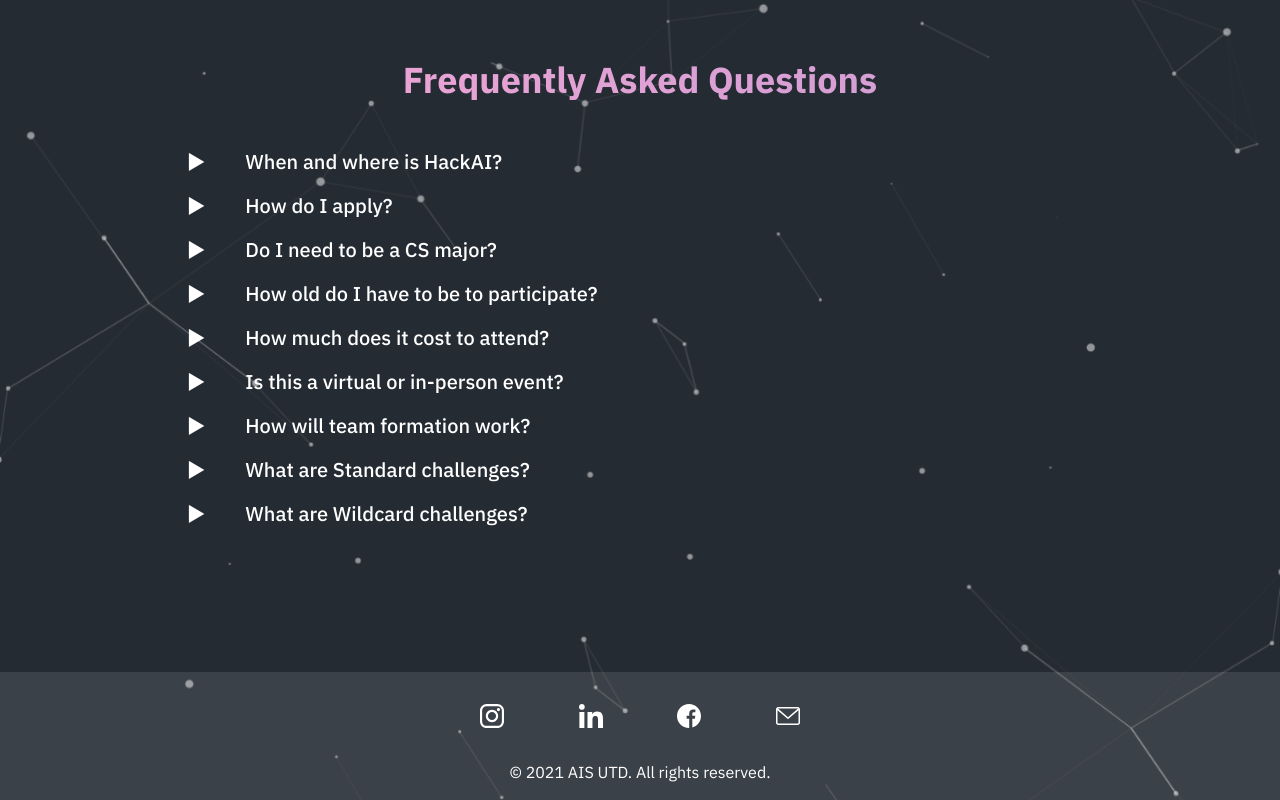
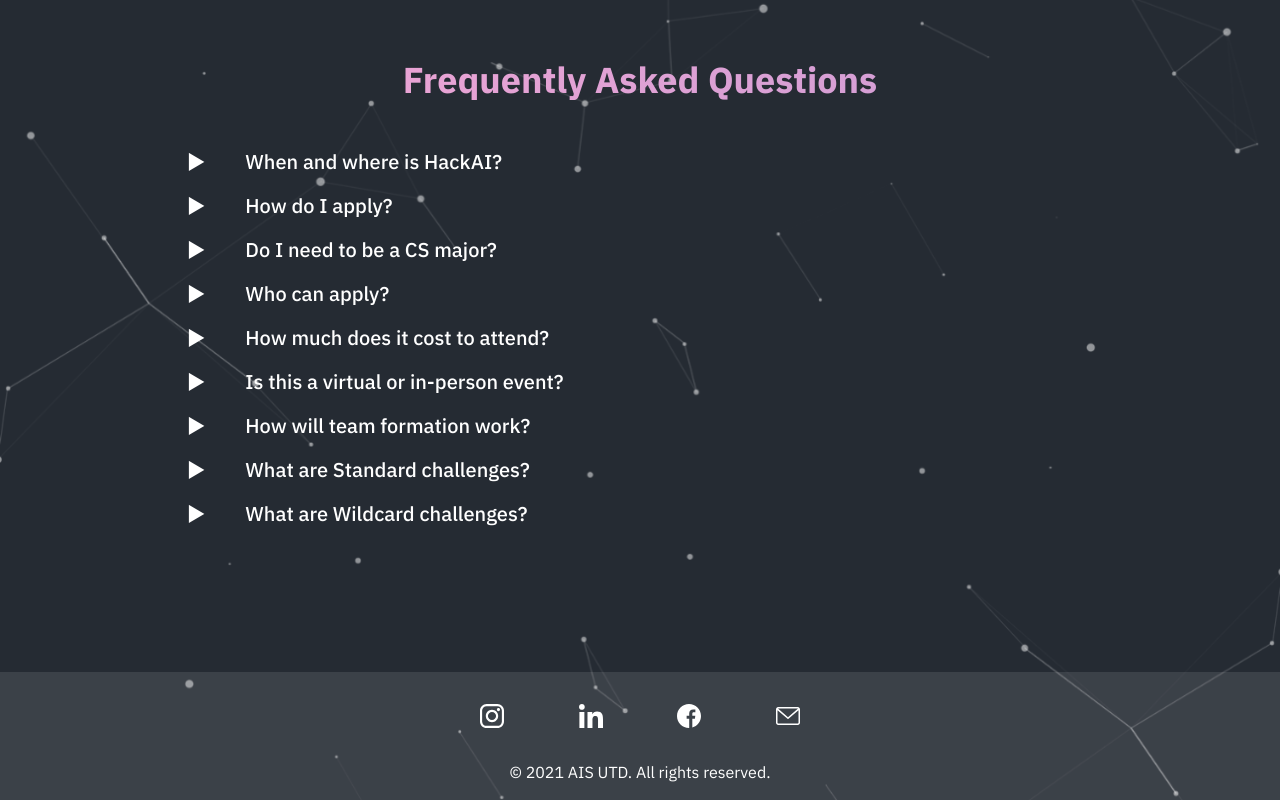
Before and after one commit to aisutd/hackai.github.io, a Next.js app: page / in a window 1280 px wide. Shown: the part 3520-4320 px from the top of the page. Built offline with nearby package versions, Linux system fonts and the light colour scheme.

Commit message:
Update faq.ts
Changed "How old do I have to be to participate" question to "Who can apply?" and updated "How do I apply?" answer

```diff
--- a/faq.ts
+++ b/faq.ts
@@ -11,13 +11,13 @@ const faq: FAQ[] = [
   {
     q: 'How do I apply?',
     a:
-      'Thanks for your interest! Applications have not opened yet, but will open February 1, 2021. Please sign up for updates with the form in the header!',
+      'Thanks for your interest! You can apply by either clicking on the "Sign up as a hacker" button or clicking "Sign Up" at the top of the page!',
   },
   {
     q: 'Do I need to be a CS major?',
     a: 'We welcome all majors!',
   },
-  { q: 'How old do I have to be to participate?', a: 'You must be 18 or older to participate.' },
+  { q: 'Who can apply?', a: 'We\'re open to all UTD students over the age of 18!' },
   { q: 'How much does it cost to attend?', a: 'There is no cost to attend!' },
   { q: 'Is this a virtual or in-person event?', a: 'This is a fully virtual event.' },
   {
```
